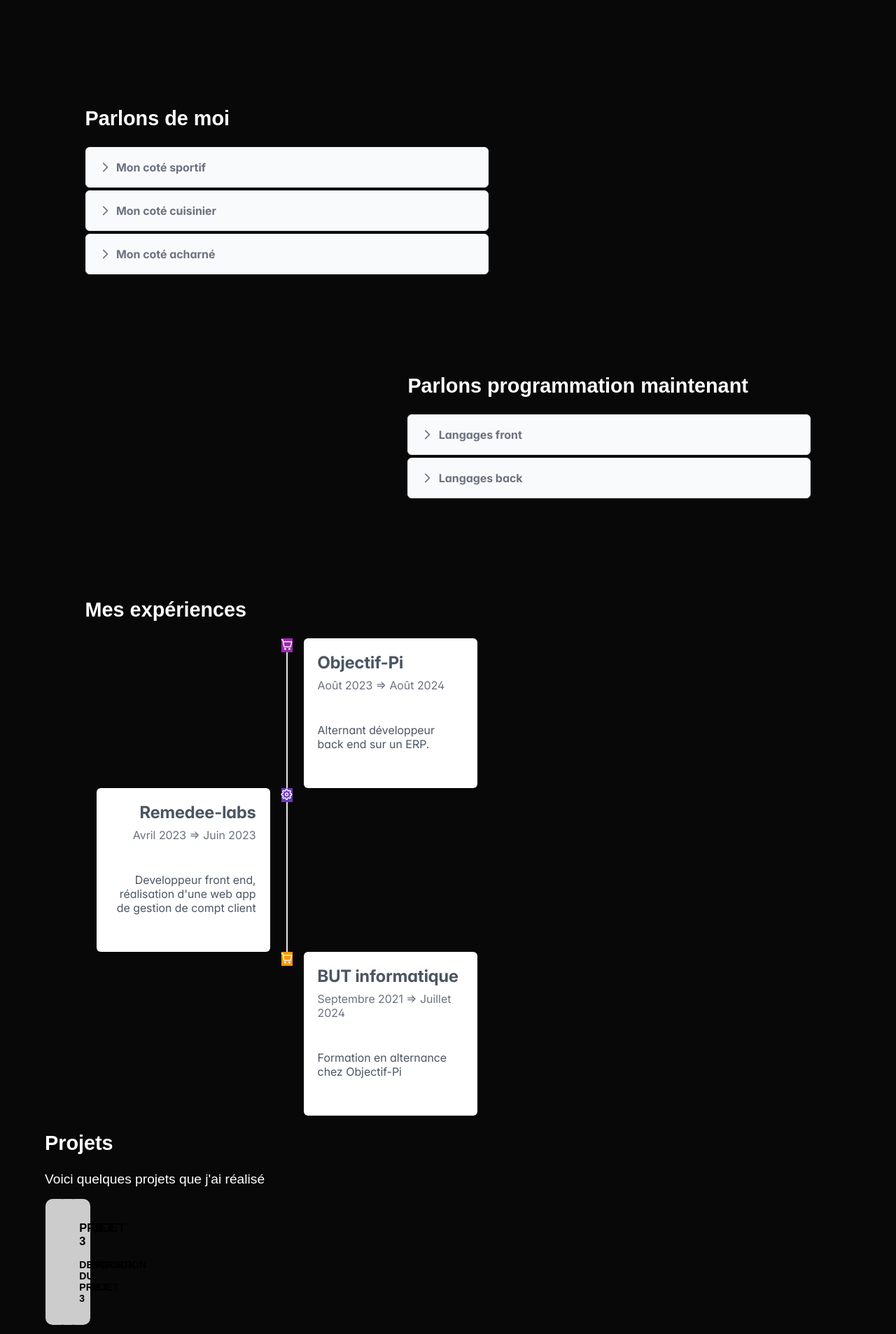
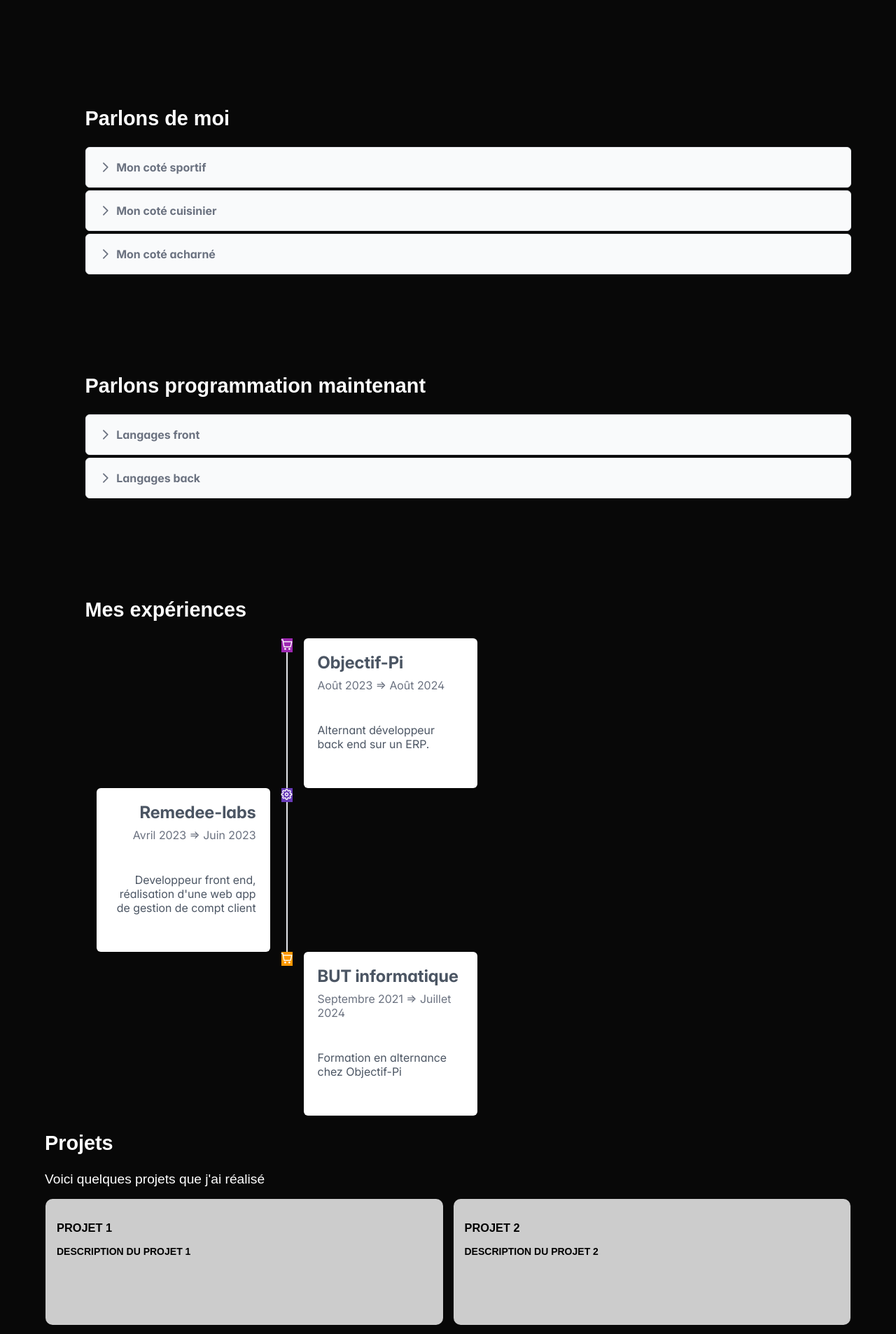
Before and after one commit to Aymdr404/Aymdr404.github.io, a React (Create React App) app: page / in a window 1280 px wide. Shown: the part 980-2886 px from the top of the page at 70% size. Built offline with nearby package versions, Linux system fonts and the light colour scheme; the HTML template or start-up script is replaced by a standard one.

Commit message:
[IMP] responsive carrousel

```diff
--- a/src/page/accueil/accueil.css
+++ b/src/page/accueil/accueil.css
@@ -160,6 +160,13 @@ body{
   margin-left: 45%;
 }
 
+.info_personnel, .info_professionnel{
+  @media (width < 1300px){
+    margin-left: 5%;
+    max-width: 100%;
+  }
+}
+
 .accordion {
   display: flex;
   flex-direction: row;
@@ -170,7 +177,7 @@ body{
 
 .project_detail {
   display: grid;
-  grid-template-columns: repeat(auto-fill, minmax(00px, 4fr));
+  grid-template-columns: repeat(auto-fill, minmax(500px, 4fr));
   grid-gap: 15px;
   grid-auto-rows: minmax(180px, auto);
   grid-auto-flow: dense;
```
